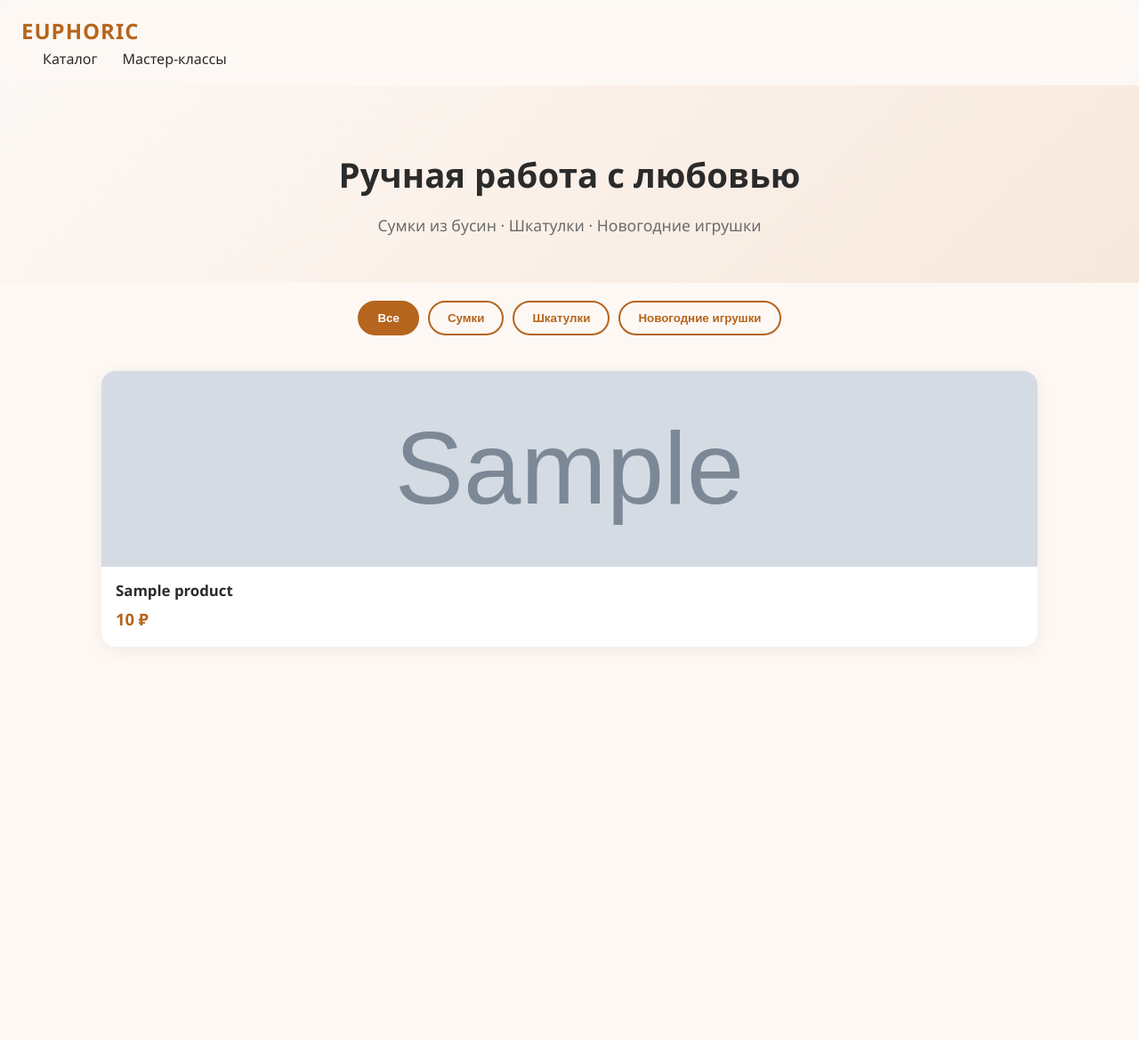
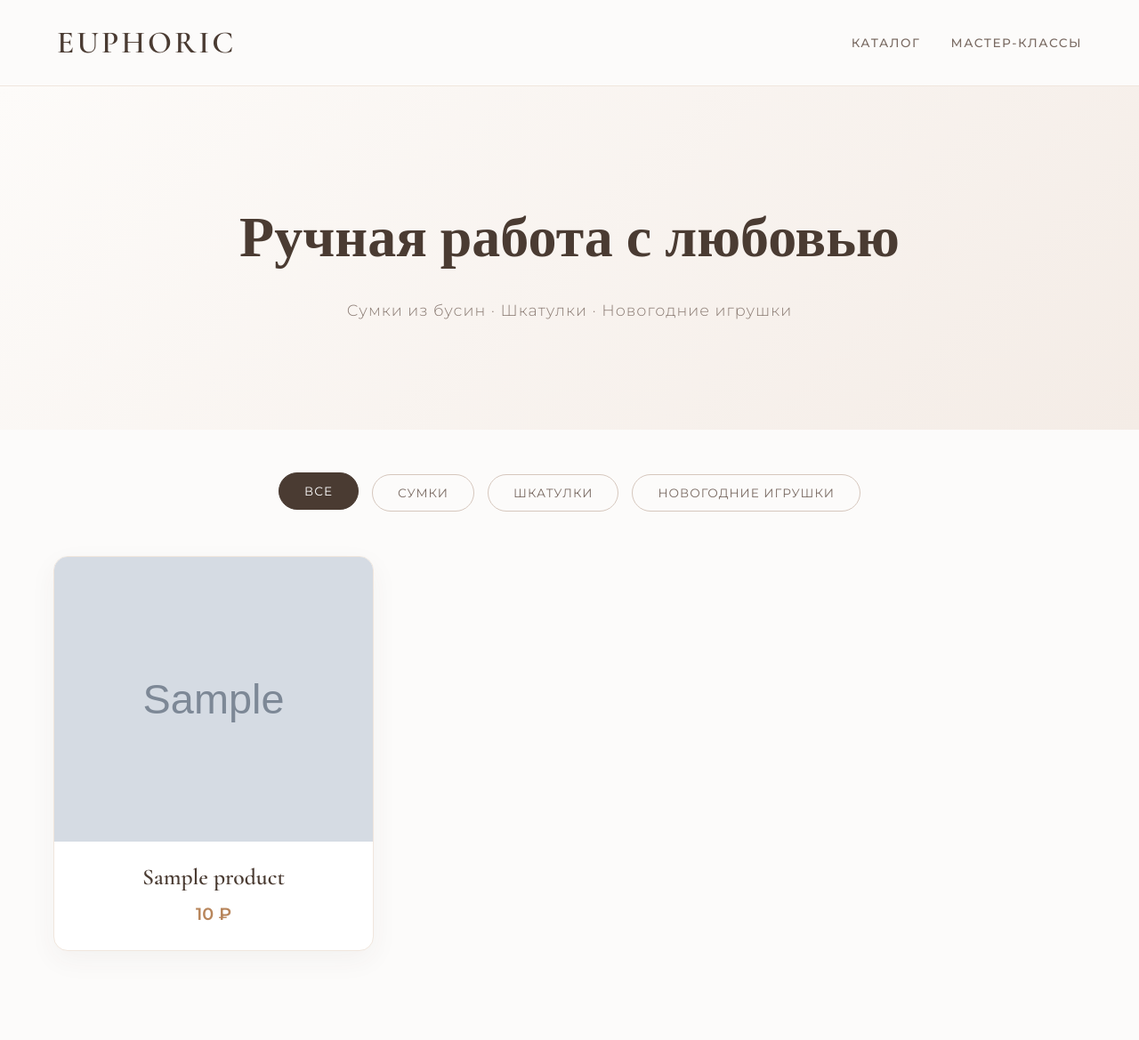
Before and after one commit to euphoric157/euphoric, a Flask app: page / in a window 1280 px wide. Shown: the whole page at 89% size. Before the commit the page ends 704 px from the top, so only its background shows below. Run offline with Flask 3, Linux system fonts and the light colour scheme; tables that the repository leaves empty hold one stand-in row (values such as "Sample post"); grey boxes marked "Sample" are stand-in pictures.

Commit message:
Update style.css

```diff
--- a/static/style.css
+++ b/static/style.css
@@ -1,44 +1,209 @@
+@import url('https://fonts.googleapis.com/css2?family=Cormorant+Garamond:wght@400;600&family=Montserrat:wght@300;400;500;600&display=swap');
+
 * { margin: 0; padding: 0; box-sizing: border-box; }
-body { font-family: 'Segoe UI', Tahoma, sans-serif; color: #2b2b2b; background: #fdf8f4; line-height: 1.6; }
 
+body {
+    font-family: 'Montserrat', sans-serif;
+    background-color: #fcfbfa;
+    color: #2c2c2c;
+    line-height: 1.6;
+    -webkit-font-smoothing: antialiased;
+}
+
+/* Шапка */
 header {
-  position: sticky; top: 0; z-index: 100;
-  background: rgba(253,248,244,0.95); backdrop-filter: blur(8px);
-  border-bottom: 1px solid #f0e2d8; padding: 16px 24px;
-  display: flex; justify-content: space-between; align-items: center;
+    position: sticky; top: 0; z-index: 100;
+    background: rgba(252, 251, 250, 0.95);
+    backdrop-filter: blur(12px);
+    border-bottom: 1px solid #f0e6dd;
+    padding: 20px 5%;
+    display: flex; justify-content: space-between; align-items: center;
 }
-header h1 { font-size: 1.5rem; color: #b5651d; letter-spacing: 1px; }
-nav a { margin-left: 24px; text-decoration: none; color: #2b2b2b; font-weight: 500; }
-nav a:hover { color: #b5651d; }
+header h1 {
+    font-family: 'Cormorant Garamond', serif;
+    font-size: 2.2rem;
+    color: #4a3b32;
+    letter-spacing: 3px;
+    font-weight: 600;
+}
+nav a {
+    margin-left: 30px;
+    text-decoration: none;
+    color: #7a6b63;
+    font-size: 0.85rem;
+    font-weight: 500;
+    text-transform: uppercase;
+    letter-spacing: 1.5px;
+    transition: color 0.3s ease;
+}
+nav a:hover { color: #b8865c; }
 
-.hero { text-align: center; padding: 70px 24px 50px; background: linear-gradient(135deg,#fdf8f4 0%,#f7e8dc 100%); }
-.hero h2 { font-size: 2.4rem; margin-bottom: 12px; }
-.hero p { font-size: 1.1rem; color: #6b6b6b; }
+/* Главный экран */
+.hero {
+    text-align: center;
+    padding: 120px 20px;
+    background: linear-gradient(135deg, #fdfbf9 0%, #f4ece6 100%);
+    margin-bottom: 50px;
+}
+.hero h2 {
+    font-family: 'Cormorant Garamond', serif;
+    font-size: 4rem;
+    color: #4a3b32;
+    margin-bottom: 15px;
+    font-weight: 600;
+}
+.hero p {
+    font-size: 1.1rem;
+    color: #8c7d75;
+    font-weight: 300;
+    letter-spacing: 1px;
+}
 
-.filters { text-align: center; padding: 20px; display: flex; flex-wrap: wrap; gap: 10px; justify-content: center; }
-.filters button { padding: 10px 20px; border: 2px solid #b5651d; background: transparent; color: #b5651d; border-radius: 30px; cursor: pointer; font-weight: 600; }
-.filters button.active, .filters button:hover { background: #b5651d; color: #fff; }
+/* Фильтры */
+.filters {
+    display: flex; justify-content: center; gap: 15px;
+    margin-bottom: 50px; flex-wrap: wrap;
+}
+.filters button {
+    padding: 12px 28px;
+    border: 1px solid #d6c7bd;
+    background: transparent;
+    color: #7a6b63;
+    border-radius: 40px;
+    font-family: 'Montserrat', sans-serif;
+    font-size: 0.85rem;
+    text-transform: uppercase;
+    letter-spacing: 1px;
+    cursor: pointer;
+    transition: all 0.4s ease;
+}
+.filters button:hover, .filters button.active {
+    background: #4a3b32;
+    color: #fff;
+    border-color: #4a3b32;
+    transform: translateY(-2px);
+}
 
-.products { display: grid; grid-template-columns: repeat(auto-fit,minmax(240px,1fr)); gap: 24px; max-width: 1100px; margin: 0 auto; padding: 20px 24px 60px; }
-.card { background: #fff; border-radius: 16px; overflow: hidden; box-shadow: 0 4px 20px rgba(0,0,0,0.06); text-decoration: none; color: inherit; transition: transform .2s, box-shadow .2s; }
-.card:hover { transform: translateY(-4px); box-shadow: 0 10px 28px rgba(0,0,0,0.1); }
-.card .img { height: 220px; display: flex; align-items: center; justify-content: center; font-size: 3.5rem; background: #f7e8dc; overflow: hidden; }
-.card .img img { width: 100%; height: 100%; object-fit: cover; }
-.card h3 { padding: 14px 16px 4px; font-size: 1.05rem; }
-.card .price { padding: 0 16px 16px; font-weight: 700; color: #b5651d; font-size: 1.15rem; }
+/* Карточки товаров */
+.products {
+    display: grid;
+    grid-template-columns: repeat(auto-fill, minmax(280px, 1fr));
+    gap: 40px;
+    max-width: 1200px;
+    margin: 0 auto 100px;
+    padding: 0 20px;
+}
+.card {
+    background: #fff;
+    border-radius: 16px;
+    overflow: hidden;
+    text-decoration: none;
+    color: inherit;
+    box-shadow: 0 10px 30px rgba(74, 59, 50, 0.05);
+    transition: all 0.4s cubic-bezier(0.165, 0.84, 0.44, 1);
+    border: 1px solid #f0e6dd;
+    display: flex; flex-direction: column;
+}
+.card:hover {
+    transform: translateY(-10px);
+    box-shadow: 0 20px 40px rgba(74, 59, 50, 0.1);
+}
+.card .img {
+    height: 320px;
+    background: #f9f6f3;
+    display: flex; align-items: center; justify-content: center;
+    font-size: 5rem;
+    overflow: hidden;
+}
+.card .img img {
+    width: 100%; height: 100%; object-fit: cover;
+    transition: transform 0.6s ease;
+}
+.card:hover .img img { transform: scale(1.08); }
+.card h3 {
+    font-family: 'Cormorant Garamond', serif;
+    font-size: 1.6rem;
+    color: #4a3b32;
+    padding: 20px 20px 5px;
+    text-align: center;
+}
+.card .price {
+    color: #b8865c;
+    font-weight: 600;
+    font-size: 1.2rem;
+    padding: 0 20px 25px;
+    text-align: center;
+    margin-top: auto;
+}
 
-.product-page { max-width: 900px; margin: 40px auto; padding: 0 24px; display: grid; grid-template-columns: 1fr 1fr; gap: 40px; }
-.product-page .img { background: #f7e8dc; border-radius: 16px; height: 350px; display: flex; align-items: center; justify-content: center; font-size: 5rem; overflow: hidden; }
+/* Страница одного товара */
+.product-page {
+    max-width: 1100px;
+    margin: 80px auto;
+    padding: 0 20px;
+    display: grid;
+    grid-template-columns: 1fr 1fr;
+    gap: 60px;
+    align-items: center;
+}
+.product-page .img {
+    background: #f9f6f3;
+    border-radius: 20px;
+    height: 500px;
+    display: flex; align-items: center; justify-content: center;
+    font-size: 8rem;
+    overflow: hidden;
+    box-shadow: 0 15px 40px rgba(0,0,0,0.05);
+}
 .product-page .img img { width: 100%; height: 100%; object-fit: cover; }
-.product-page h2 { margin-bottom: 12px; }
-.product-page .price { font-size: 1.6rem; color: #b5651d; font-weight: 700; margin-bottom: 16px; }
-.product-page p { color: #555; margin-bottom: 24px; }
+.product-page h2 {
+    font-family: 'Cormorant Garamond', serif;
+    font-size: 3rem;
+    color: #4a3b32;
+    margin-bottom: 15px;
+    line-height: 1.1;
+}
+.product-page .price {
+    font-size: 2rem;
+    color: #b8865c;
+    font-weight: 600;
+    margin-bottom: 30px;
+}
+.product-page p {
+    color: #666;
+    font-size: 1.05rem;
+    margin-bottom: 40px;
+    font-weight: 300;
+}
 
-.buy { display: inline-block; background: #b5651d; color: #fff; padding: 13px 32px; border-radius: 30px; text-decoration: none; font-weight: 600; transition: background .2s; }
-.buy:hover { background: #9a5418; }
+/* Кнопки */
+.buy {
+    display: inline-block;
+    background: #4a3b32;
+    color: #fff;
+    padding: 18px 45px;
+    border-radius: 50px;
+    text-decoration: none;
+    font-weight: 500;
+    font-size: 0.9rem;
+    text-transform: uppercase;
+    letter-spacing: 2px;
+    transition: all 0.3s ease;
+    border: none;
+    cursor: pointer;
+    text-align: center;
+}
+.buy:hover {
+    background: #b8865c;
+    transform: translateY(-3px);
+    box-shadow: 0 10px 20px rgba(184, 134, 92, 0.3);
+}
 
-@media (max-width: 700px) {
-  .product-page { grid-template-columns: 1fr; }
-  .hero h2 { font-size: 1.8rem; }
-  nav { display: none; }
+/* Адаптив */
+@media (max-width: 768px) {
+    .hero h2 { font-size: 2.8rem; }
+    .product-page { grid-template-columns: 1fr; gap: 30px; margin: 40px auto; }
+    .product-page .img { height: 350px; }
+    header { flex-direction: column; gap: 15px; padding: 20px; }
+    nav { margin: 0; }
 }
```
